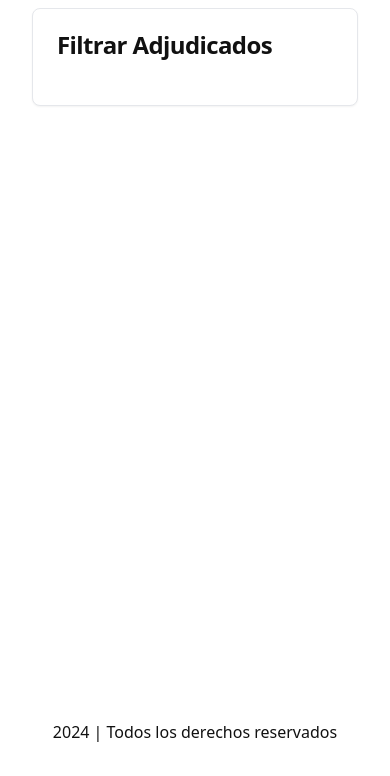
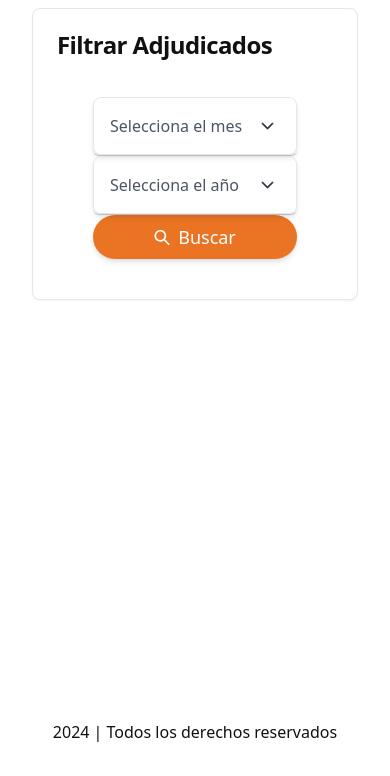
Before and after one commit to Master-Insight/motorplan-web, an Astro site: page /adjudicados in a window 390 px wide. Shown: the part 156-932 px from the top of the page. Built offline with nearby package versions, Linux system fonts and the light colour scheme; Astro itself is replaced by a stand-in of ours.

Commit message:
Agregando form  para filtrar adjudicados

```diff
--- /dev/null
+++ b/src/components/SearchAdj.astro
@@ -0,0 +1,69 @@
+---
+import SearchIcon from "@/icons/Search.astro"
+import ChevronDown from "@/icons/Cevron.astro"
+
+const MESES = ["Enero", "Febrero", "Marzo", "Abril", "Mayo", "Junio", "Julio", "Agosto", "Septiembre", "Octubre", "Noviembre", "Diciembre"]
+
+const ANIOS = ["2024", "2023", "2022", "2021", "2020"]
+
+---
+<search class="bg-white rounded-3xl p-4 lg:mx-10">
+  <form
+    id="search-form"
+    class="mx-5 lg:flex lg:justify-between lg:items-center lg:gap-2"
+  >
+    <div
+      id="mes-container"
+      class="flex items-center border-b border-gray-300 lg:border-none relative select-none outline-none lg:focus-visible:outline lg:focus-visible:outline-[#167DB7] lg:focus-visible:outline-1 lg:focus-visible:outline-offset-0 lg:focus-visible:rounded-lg rounded-md lg:w-full lg:px-4"
+    >
+      <div
+        class="w-full py-4 text-gray-600 bg-transparent cursor-pointer flex justify-between items-center border shadow-md rounded-lg px-4"
+        aria-label="Selecciona el mes"
+      >
+        <span id="mes-text"> Selecciona el mes </span>
+
+        <ChevronDown id="mes-chevron" width="24" height="24" />
+      </div>
+    </div>
+
+    <div
+      id="anio-container"
+      class="flex items-center border-b border-gray-300 lg:border-none relative select-none outline-none lg:focus-visible:outline lg:focus-visible:outline-[#167DB7] lg:focus-visible:outline-1 lg:focus-visible:outline-offset-0 lg:focus-visible:rounded-lg rounded-md lg:w-full lg:px-4"
+    >
+      <div
+        class="w-full py-4 text-gray-600 bg-transparent cursor-pointer flex justify-between items-center border shadow-md rounded-lg px-4"
+        aria-label="Selecciona el año"
+      >
+        <span id="anio-text"> Selecciona el año</span>
+
+        <ChevronDown id="anio-chevron" width="24" height="24" />
+      </div>
+    </div>
+
+    <button
+      type="submit"
+      class="shadow-md rounded-full text-lg font-medium bg-primary hover:bg-primary-light transition text-white px-4 py-2 inline-flex gap-x-2 justify-center items-center w-full lg:size-12 lg:mt-1 lg:hover:scale-105"
+      aria-label="Buscar"
+    >
+      <SearchIcon />
+      <p class="lg:hidden">Buscar</p>
+    </button>
+  </form>
+</search>
+
+<script>
+  import { $ } from "@/lib/dom-selector"
+
+  const mesContainer = $('#mes-container')
+  const mesChevron = $('#mes-chevron')
+  const anioContainer = $('#anio-container')
+  const anioChevron = $('#anio-chevron')
+
+  mesContainer?.addEventListener("click", () => {
+    mesChevron.classList.toggle("rotate-180")
+  })
+
+  anioContainer?.addEventListener("click", () => {
+    anioChevron.classList.toggle("rotate-180")
+  })
+</script>
--- /dev/null
+++ b/src/icons/Cevron.astro
@@ -0,0 +1,11 @@
+---
+const {...props} = Astro.props
+---
+<svg
+    xmlns="http://www.w3.org/2000/svg"
+    viewBox="0 0 24 24"
+    class={'stroke-gray-600 transition-transform duration-300 ease-in-out'}
+    {...props}
+>
+	<path d="m5.84 9.59l5.66 5.66l5.66-5.66l-.71-.7l-4.95 4.95l-4.95-4.95z" />
+</svg>
--- a/src/pages/adjudicados.astro
+++ b/src/pages/adjudicados.astro
@@ -1,7 +1,8 @@
 ---
 import Card from "@/components/Card.astro";
+import SearchAdj from "@/components/SearchAdj.astro";
 import Layout from "@/layouts/Layout.astro";
-import SearchIcon from "@/icons/Search.astro"
+
 
 const adjudicados = [
   { nombre: 'Juan Pérez', localidad: 'Buenos Aires', numeroCuota: 24, montoAdjudicado: 500000 },
@@ -9,18 +10,13 @@ const adjudicados = [
   { nombre: 'Carlos Rodríguez', localidad: 'Rosario', numeroCuota: 48, montoAdjudicado: 1000000 },
   { nombre: 'Ana Martínez', localidad: 'Mendoza', numeroCuota: 60, montoAdjudicado: 1250000 },
 ]
-
-const MESES = ["Enero", "Febrero", "Marzo", "Abril", "Mayo", "Junio", "Julio", "Agosto", "Septiembre", "Octubre", "Noviembre", "Diciembre"]
-
-const ANIOS = ["2024", "2023", "2022", "2021", "2020"]
 ---
 
 <Layout title="Motorplan | Adjudicados">
   <div class="container mx-auto py-8 px-4">
     <h1 class="text-3xl font-bold mb-8">Adjudicados</h1>
-
     <Card title="Filtrar Adjudicados">
-
+      <SearchAdj />
     </Card>
   </div>
 </Layout>
```
